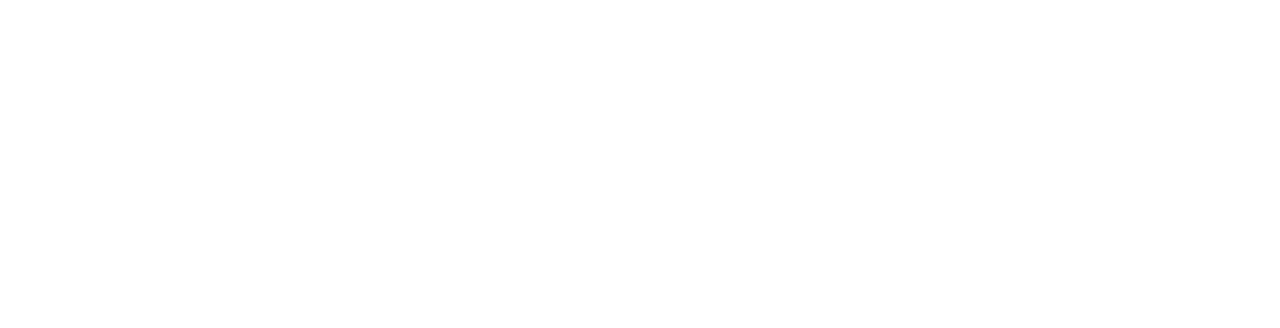
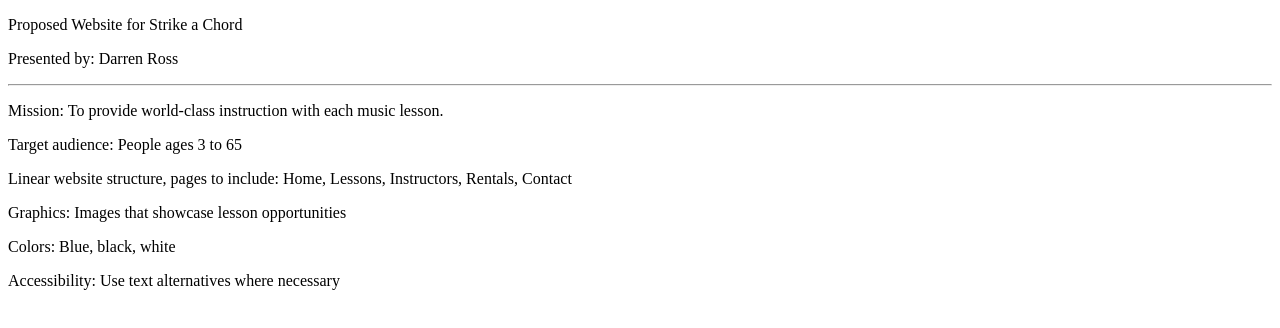
Before and after one commit to 144Sp23/ch1lab1-djgamekid, a plain HTML site: page plan.html in a window 1280 px wide. Drawn offline with Linux system fonts and the light colour scheme.

Commit message:
Added all elements and tags

```diff
--- a/plan.html
+++ b/plan.html
@@ -1,9 +1,31 @@
 <!DOCTYPE html>
+<html lang="en">
+
 <head>
-<title>Pacific Trails Resort</title>
-<meta charset="utf-8">
+    <title>Strike a Chord</title>
+    <meta charset="utf-8">
 </head>
+
 <body>
+    <p>Proposed Website for Strike a Chord</p>
+
+    <p>Presented by: Darren Ross</p>
+
+    <hr/>
+
+
+    <p>Mission: To provide world-class instruction with each music lesson.</p>
+
+    <p>Target audience: People ages 3 to 65</p>
+
+    <p>Linear website structure, pages to include: Home, Lessons, Instructors, Rentals, Contact</p>
+
+    <p>Graphics: Images that showcase lesson opportunities</p>
+
+    <p>Colors: Blue, black, white</p>
+
+    <p>Accessibility: Use text alternatives where necessary</p>
 
 </body>
+
 </html>
```
